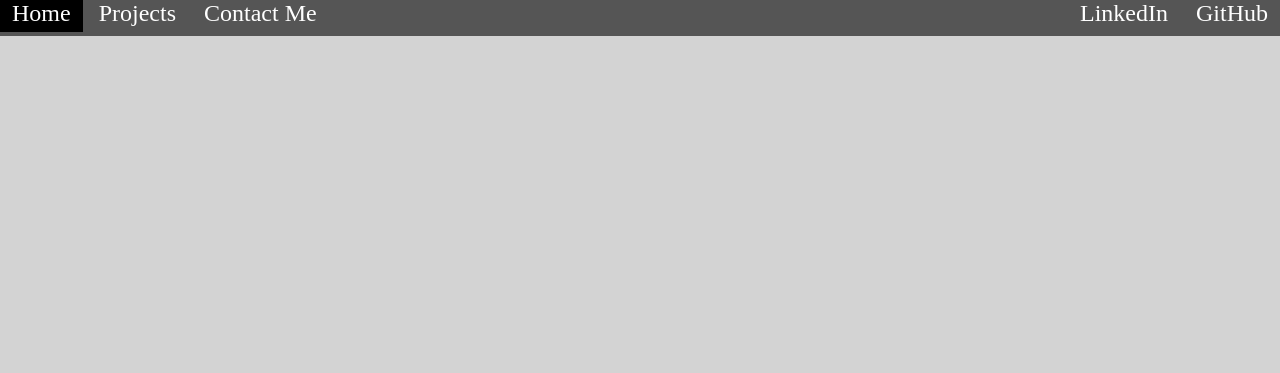
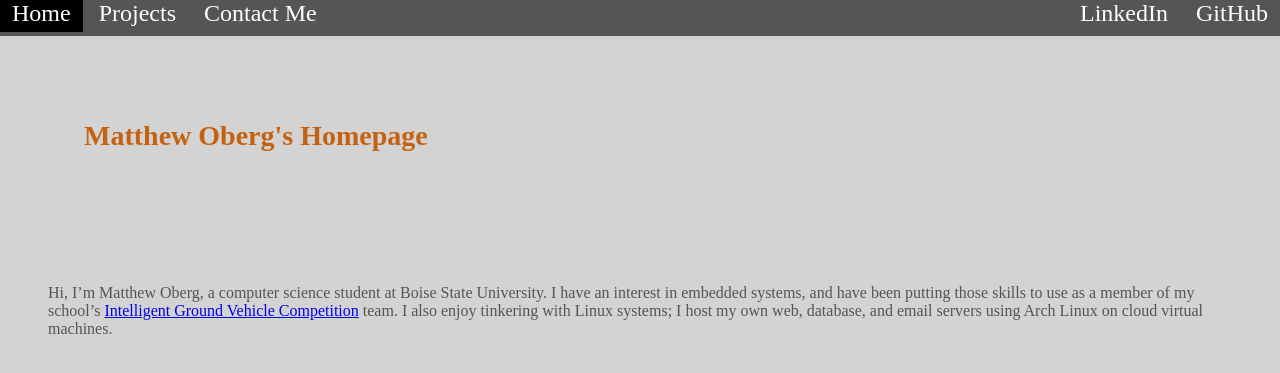
Before and after one commit to matthew-oberg/oberg.us, a PHP site: page / in a window 1280 px wide. Shown: the top 373 px of the page. Run offline with PHP 8.4, Linux system fonts and the light colour scheme.

Commit message:
Body content

```diff
--- a/index.html
+++ b/index.html
@@ -15,5 +15,11 @@
                 <a href="https://github.com/matthew-oberg/" target="_blank">GitHub</a>
             </span>
         </div>
+        <h1 id="intro-h">Matthew Oberg's Homepage</h1>
+        <p id="intro-p">
+        Hi, I’m Matthew Oberg, a computer science student at Boise State University.
+        I have an interest in embedded systems, and have been putting those skills to use as a member of my school’s <a href="http://www.igvc.org" target="_blank">Intelligent Ground Vehicle Competition</a> team.
+        I also enjoy tinkering with Linux systems; I host my own web, database, and email servers using Arch Linux on cloud virtual machines.
+        </p>
     </body>
 </html>
--- a/style.css
+++ b/style.css
@@ -28,3 +28,26 @@ body {
 #menu a:hover {
     background-color: #000000;
 }
+
+#intro-h {
+    float: left;
+    margin: 1.5em;
+    padding: 1.5em;
+}
+
+#intro-p {
+    float: left;
+    margin: 1.5em;
+    padding: 1.5em;
+    font-size: 1em;
+}
+
+h1 {
+    font-size: 1.75em;
+    color: #C46210;
+}
+
+p {
+    font-size: 0.75em;
+    color: #555555;
+}
```
